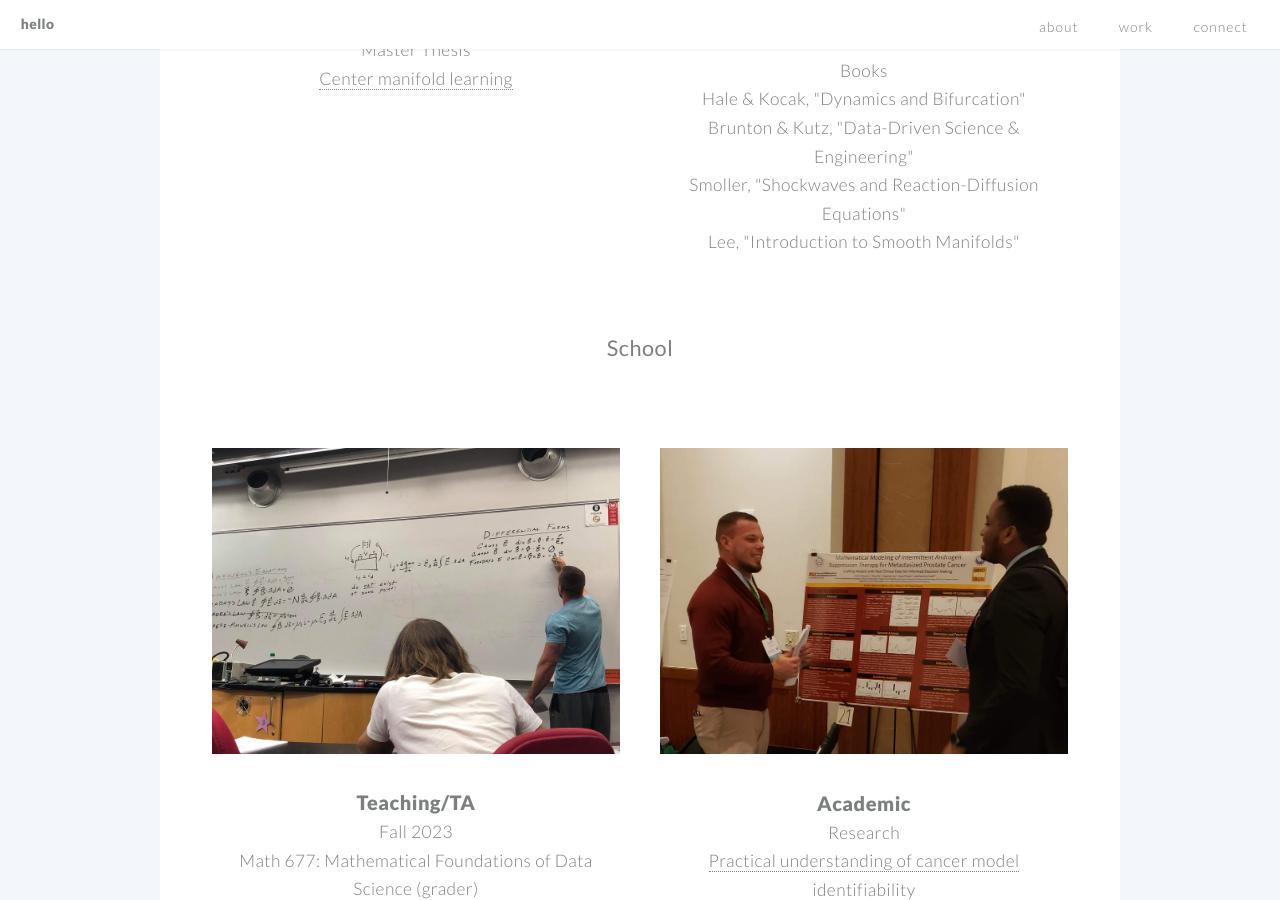
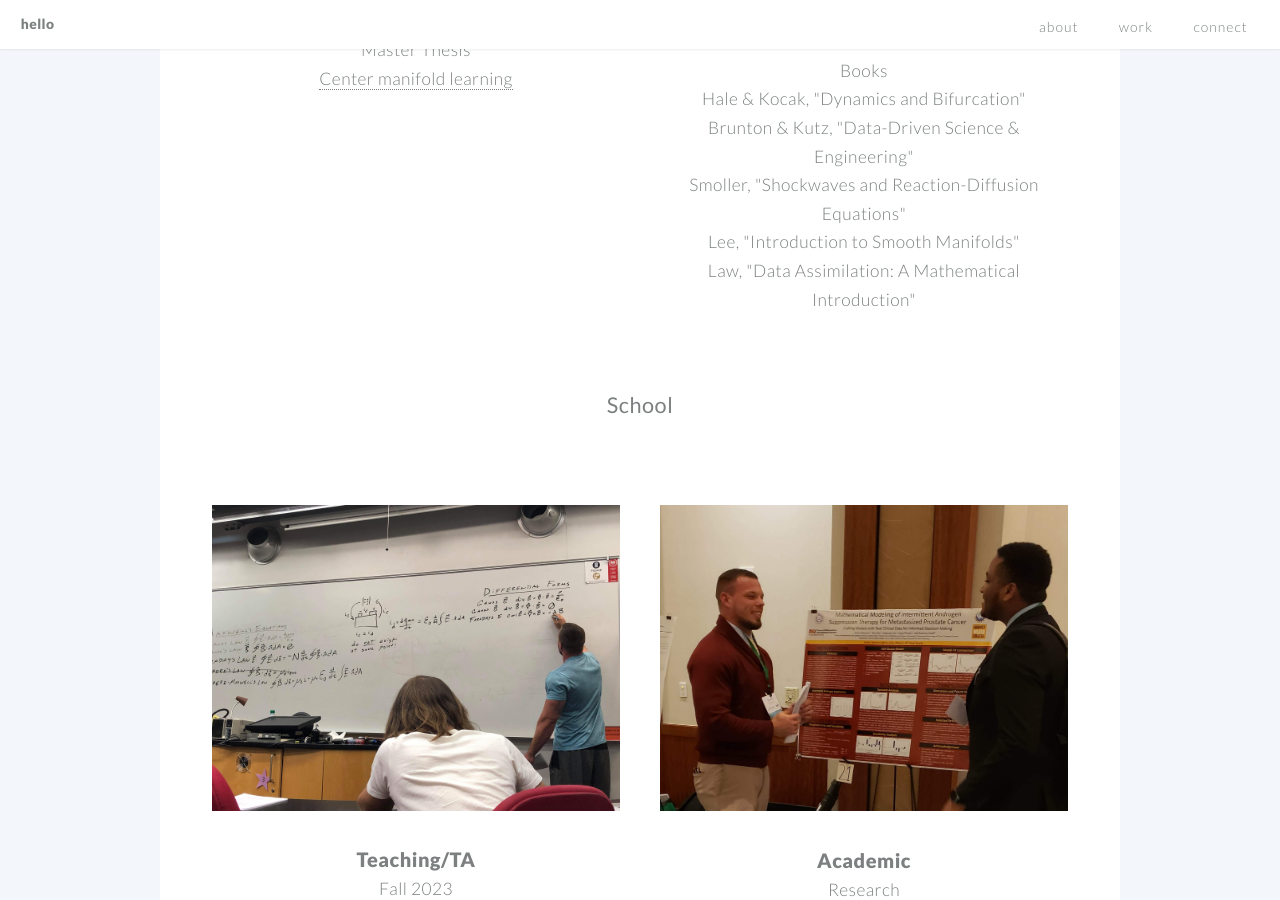
Before and after one commit to jben33/jben33.github.io, a Jekyll site: the page built from index.md, in a window 1280 px wide and 900 px high, scrolled down 2824 px. Built offline with Jekyll 4.4.1, drawn with Linux system fonts in a browser that asks for light colours.

Commit message:
Update example2.html

```diff
--- a/_includes/example2.html
+++ b/_includes/example2.html
@@ -22,4 +22,5 @@
   <li>Brunton & Kutz, "Data-Driven Science & Engineering"</li>
   <li>Smoller, "Shockwaves and Reaction-Diffusion Equations"</li>
   <li>Lee, "Introduction to Smooth Manifolds"</li>
+  <li>Law, "Data Assimilation: A Mathematical Introduction"</li>
 </ul>
```
